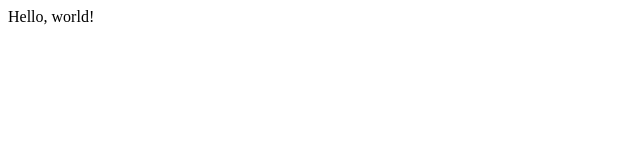
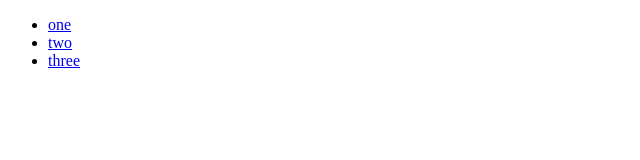
Before and after one commit to shailu406/Project0, a plain HTML site: page index.html in a window 1280 px wide. Shown: the whole page, without its empty margins (0-640 px from the left). Drawn offline with Linux system fonts and the light colour scheme.

Commit message:
three pages list

```diff
--- a/index.html
+++ b/index.html
@@ -4,6 +4,10 @@
         <title>My Webpage</title>
     </head>
     <body>
-        Hello, world!
+        <ul>
+          <li><a href="page2.html">one</a></li>
+          <li><a href="page3.html">two</a></li>
+          <li><a href="page4.html">three</a></li>
+        </ul>
     </body>
 </html>
```
